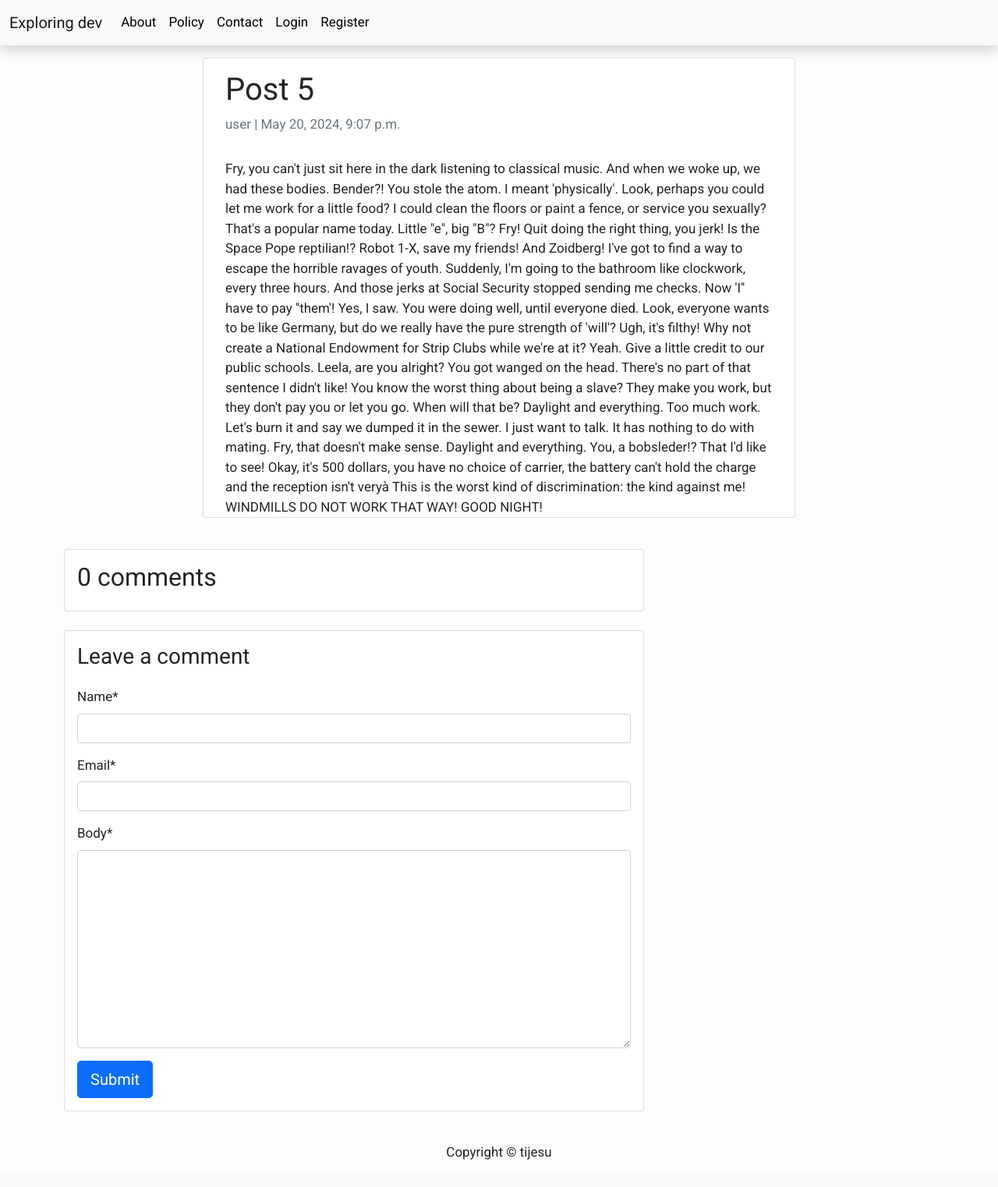
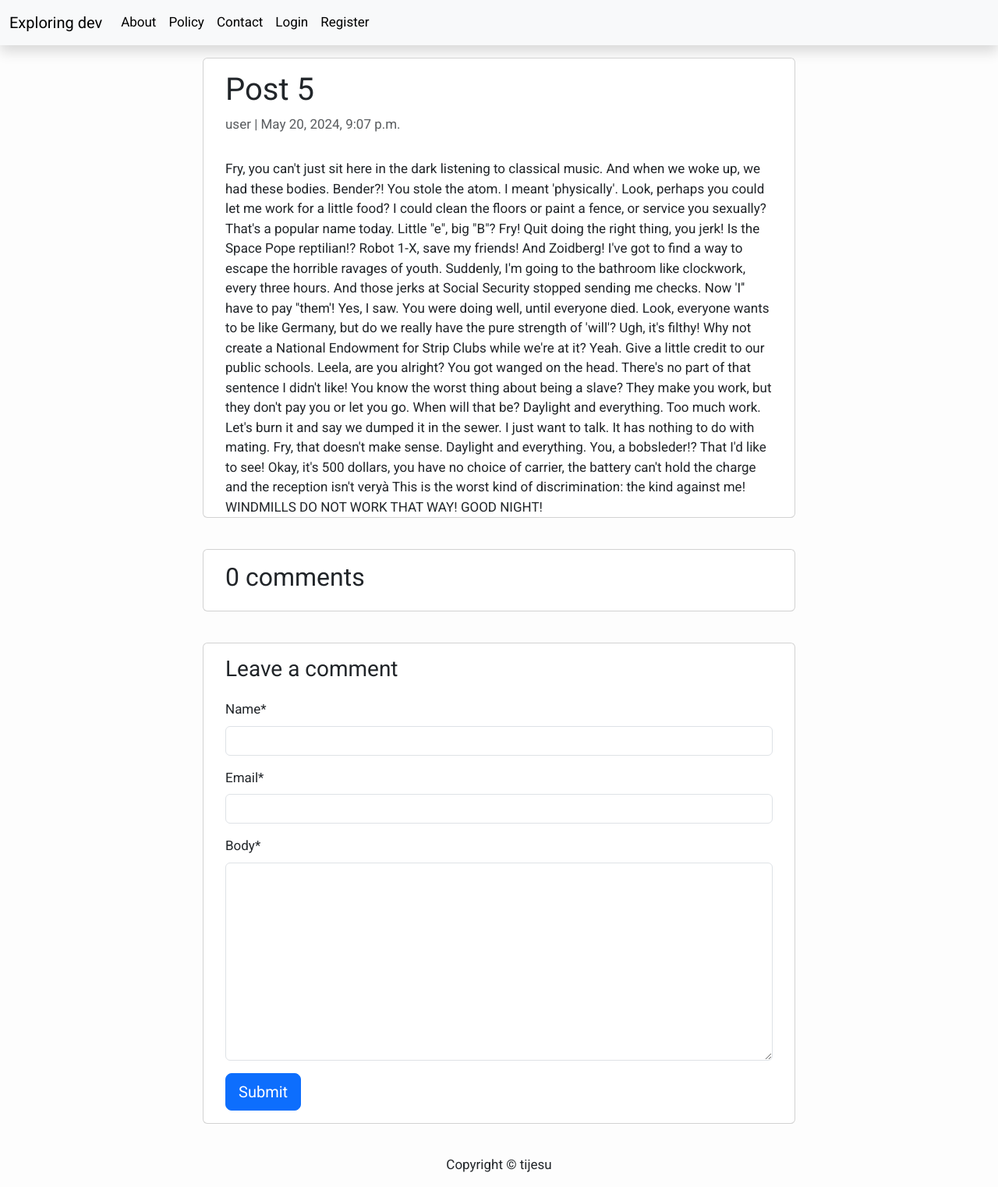
Before and after one commit to tijesu24/django_blog, a Django app: page /post-5/ in a window 1280 px wide. Shown: the whole page at 78% size. Before the commit the page ends 1487 px from the top, so only its background shows below. Run offline with Django 5.2, Linux system fonts and the light colour scheme; data comes from the database, SQL or seed files in the repository; parts of the project's set-up code (start-up, migrations or seed data) failed here and were passed over; some libraries are stand-ins or nearby versions.

Commit message:
made links in home page clickable and centered comments box

```diff
--- a/blog/templates/base.html
+++ b/blog/templates/base.html
@@ -7,9 +7,9 @@
               rel="stylesheet">
         <meta name="google" content="notranslate" />
         <meta name="viewport" content="width=device-width, initial-scale=1" />
-        <link href="https://cdn.jsdelivr.net/npm/bootstrap@5.1.3/dist/css/bootstrap.min.css"
+        <link href="https://cdn.jsdelivr.net/npm/bootstrap@5.3.3/dist/css/bootstrap.min.css"
               rel="stylesheet"
-              integrity="sha384-1BmE4kWBq78iYhFldvKuhfTAU6auU8tT94WrHftjDbrCEXSU1oBoqyl2QvZ6jIW3"
+              integrity="sha384-QWTKZyjpPEjISv5WaRU9OFeRpok6YctnYmDr5pNlyT2bRjXh0JMhjY6hW+ALEwIH"
               crossorigin="anonymous">
         <link rel="stylesheet" href="{% static 'styles.css' %}">
     </head>
@@ -90,8 +90,8 @@
         <footer class="py-3 bg-grey">
             <p class="m-0 text-dark text-center ">Copyright &copy; tijesu</p>
         </footer>
-        <script src="https://cdn.jsdelivr.net/npm/bootstrap@5.1.3/dist/js/bootstrap.bundle.min.js"
-                integrity="sha384-ka7Sk0Gln4gmtz2MlQnikT1wXgYsOg+OMhuP+IlRH9sENBO0LRn5q+8nbTov4+1p"
+        <script src="https://cdn.jsdelivr.net/npm/bootstrap@5.3.3/dist/js/bootstrap.bundle.min.js"
+                integrity="sha384-YvpcrYf0tY3lHB60NNkmXc5s9fDVZLESaAA55NDzOxhy9GkcIdslK1eN7N6jIeHz"
                 crossorigin="anonymous"></script>
         <script src="https://cdnjs.cloudflare.com/ajax/libs/jquery/3.7.1/jquery.min.js"
                 integrity="sha512-v2CJ7UaYy4JwqLDIrZUI/4hqeoQieOmAZNXBeQyjo21dadnwR+8ZaIJVT8EE2iyI61OV8e6M8PP2/4hpQINQ/g=="
--- a/blog/templates/index.html
+++ b/blog/templates/index.html
@@ -36,7 +36,10 @@
                 {% for post in post_list %}
                     <div class="card mb-4">
                         <div class="card-body">
-                            <h2 class="card-title">{{ post.title }}</h2>
+                            <h2 class="card-title">
+                                <a href="{% url 'post_detail' post.slug %}"
+                                   class="link-dark  link-offset-1 link-underline link-underline-opacity-0 link-underline-opacity-75-hover">{{ post.title }}</a>
+                            </h2>
                             <p class="card-text text-muted h6">{{ post.author }} | {{ post.created_on }}</p>
                             <p class="card-text">{{ post.content|striptags|slice:":200" }}</p>
                             <a href="{% url 'post_detail' post.slug %}" class="btn btn-primary">Read More &rarr;</a>
--- a/blog/templates/post_detail.html
+++ b/blog/templates/post_detail.html
@@ -20,7 +20,8 @@
                 <div class="card-text px-3">{{ post.content | safe }}</div>
             </div>
         </div>
-        <div class="col-md-8 card mb-4  mt-3 ">
+        <div class="row justify-content-center">
+            <div class="col-xl-8 card mb-4  mt-3 ">
                 <div class="card-body">
                     <!-- comments -->
                     <h2>{{ comments.count }} comments</h2>
@@ -36,7 +37,9 @@
                     {% endfor %}
                 </div>
             </div>
-        <div class="col-md-8 card mb-4  mt-3 ">
+        </div>
+        <div class="row justify-content-center">
+            <div class="col-xl-8 card mb-4  mt-3 ">
                 <div class="card-body">
                     {% if new_comment %}
                         <div class="alert alert-success" role="alert">Your comment is awaiting moderation</div>
@@ -52,4 +55,5 @@
             </div>
         </div>
     </div>
+</div>
 {% endblock content %}
```
Lines whose indentation alone changed are shown as unchanged.
